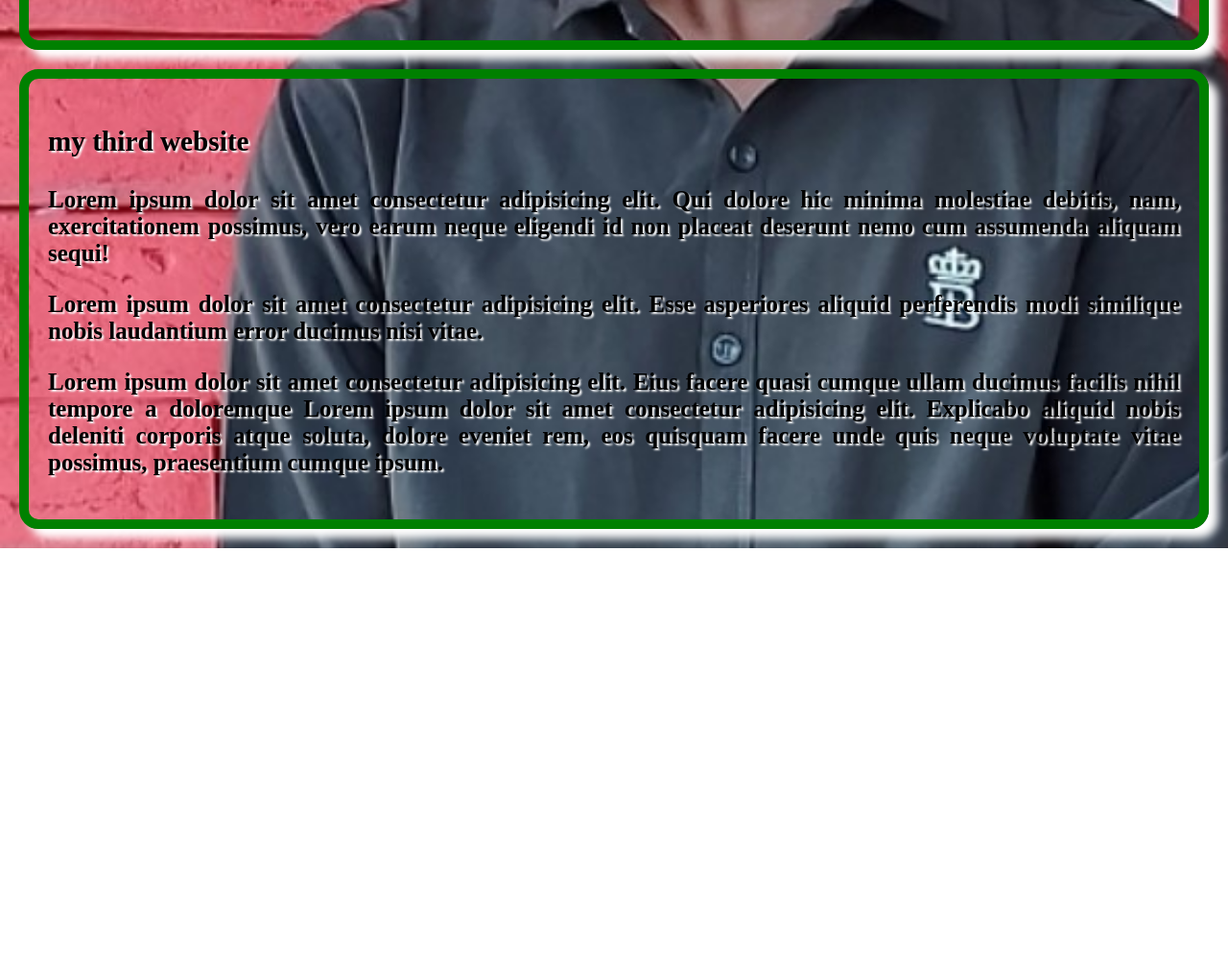
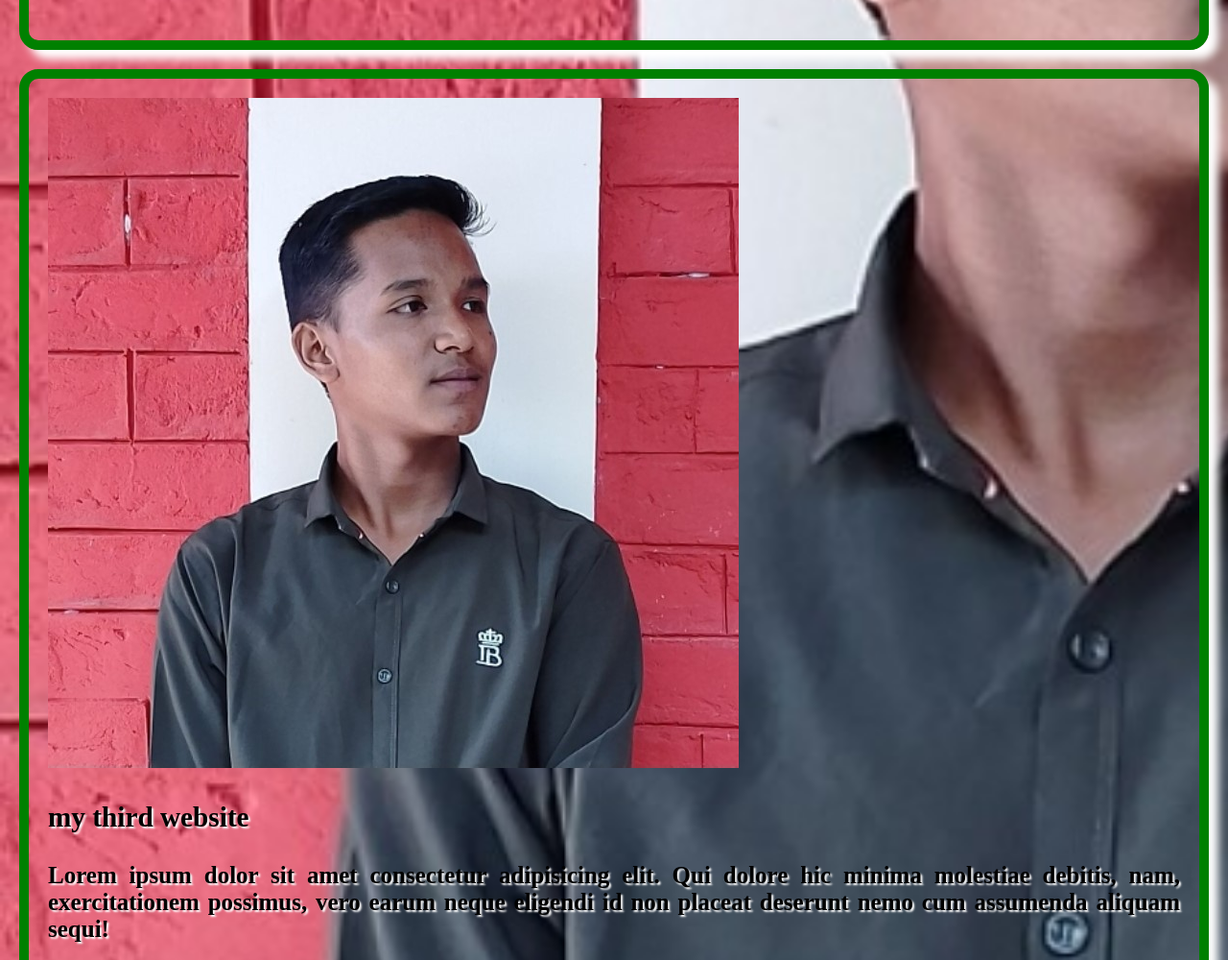
Before and after one commit to SourovDV/matha-nosto-howya-jacca, a plain HTML site: page index.html in a window 1280 px wide. Shown: the part 935-1935 px from the top of the page at 96% size. Before the commit the page ends 1506 px from the top, so only its background shows below. Drawn offline with Linux system fonts and the light colour scheme.

Commit message:
visite you

```diff
--- a/index.html
+++ b/index.html
@@ -20,6 +20,7 @@
         <p>Lorem ipsum dolor sit amet consectetur adipisicing elit. Eius facere quasi cumque ullam ducimus facilis nihil tempore a doloremque Lorem ipsum dolor sit amet consectetur adipisicing elit. Explicabo aliquid nobis deleniti corporis atque soluta, dolore eveniet rem, eos quisquam facere unde quis neque voluptate vitae possimus, praesentium cumque ipsum. </vitae></p>
     </div>
     <div>
+        <img src="picture/souov/Screenshot_20231224-004357.jpg" alt="">
         <h3>my third website</h3>
         <p>Lorem ipsum dolor sit amet consectetur adipisicing elit. Qui dolore hic minima molestiae debitis, nam, exercitationem possimus, vero earum neque eligendi id non placeat deserunt nemo cum assumenda aliquam sequi!</p>
         <p>Lorem ipsum dolor sit amet consectetur adipisicing elit. Esse asperiores aliquid perferendis modi similique nobis laudantium error ducimus nisi vitae.</p>
```
